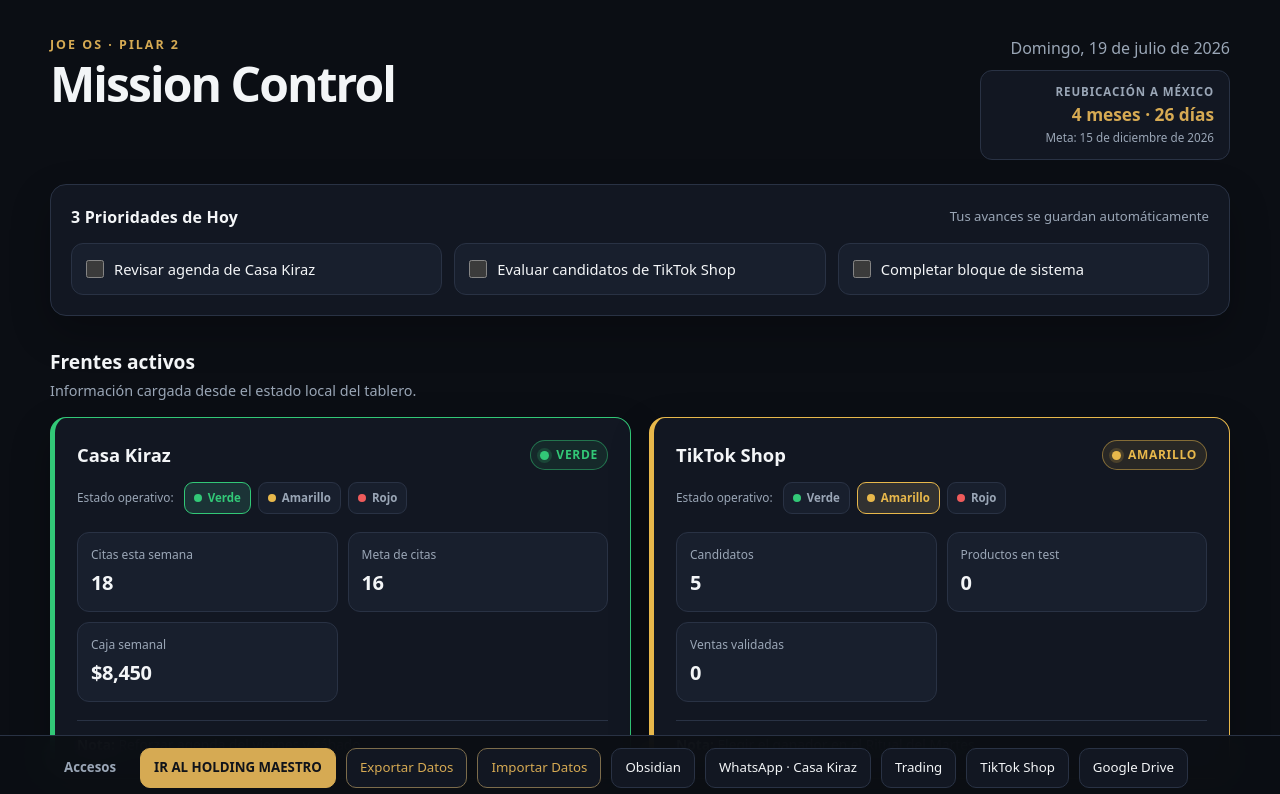
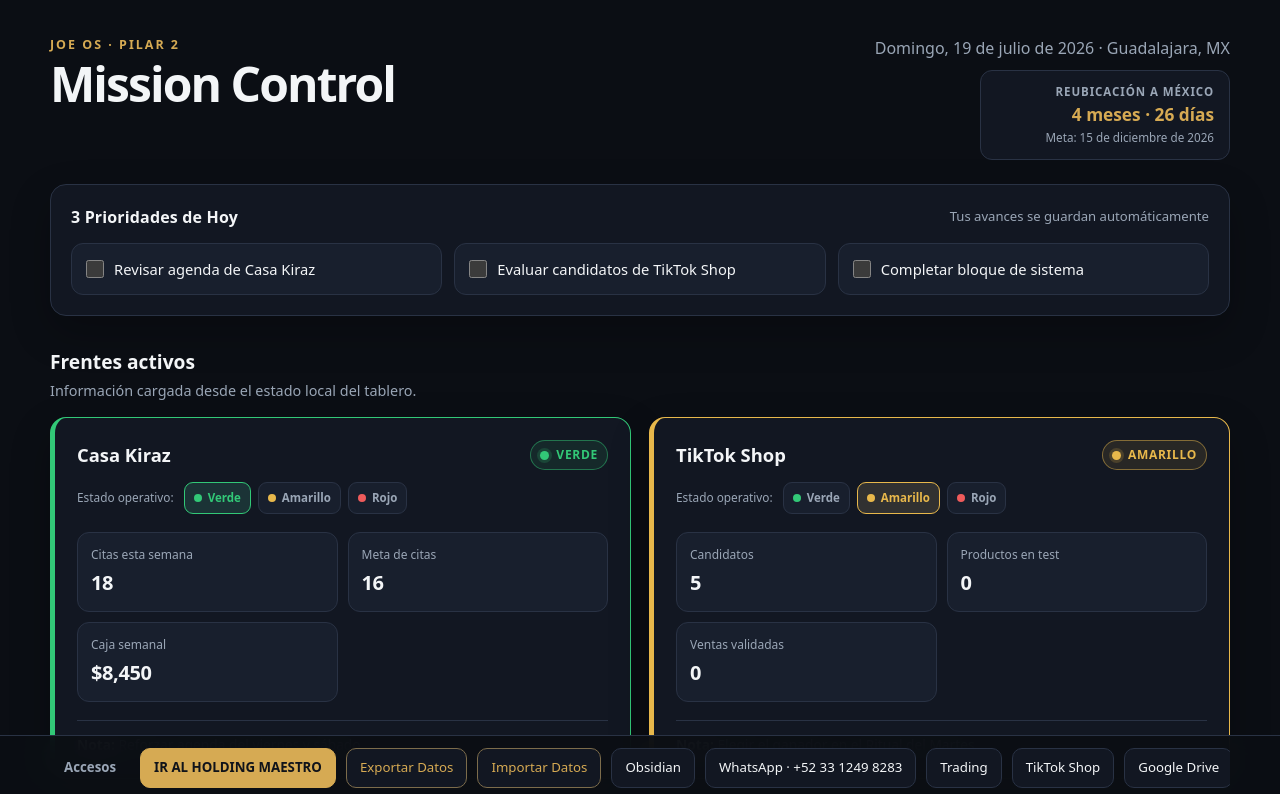
Before and after one commit to lucojoma-byte/mission-control, a plain HTML site: page index.html in a window 1280 px wide. Shown: the top 794 px of the page. Drawn offline with Linux system fonts and the light colour scheme.

Commit message:
Set Guadalajara timezone and WhatsApp label

```diff
--- a/index.html
+++ b/index.html
@@ -609,7 +609,7 @@
       <button class="acceso acceso--respaldo" id="boton-exportar" type="button">Exportar Datos</button>
       <button class="acceso acceso--respaldo" id="boton-importar" type="button">Importar Datos</button>
       <a class="acceso" href="#">Obsidian</a>
-      <a class="acceso" href="https://wa.me/523312498283" target="_blank" rel="noopener noreferrer">WhatsApp · Casa Kiraz</a>
+      <a class="acceso" href="https://wa.me/523312498283" target="_blank" rel="noopener noreferrer">WhatsApp · +52 33 1249 8283</a>
       <a class="acceso" href="#">Trading</a>
       <a class="acceso" href="#">TikTok Shop</a>
       <a class="acceso" href="https://drive.google.com" target="_blank" rel="noopener noreferrer">Google Drive</a>
@@ -625,6 +625,7 @@
        ========================================================== */
 
     const CLAVE_ALMACENAMIENTO = "joe_os_mission_control_v1";
+    const ZONA_HORARIA_OPERATIVA = "America/Mexico_City";
 
     // Estado inicial usado únicamente la primera vez que se abre el tablero.
     const estadoInicial = {
@@ -849,8 +850,21 @@
       return numero.toLocaleString("es-MX");
     }
 
+    function obtenerFechaOperativa() {
+      const partes = new Intl.DateTimeFormat("en-CA", {
+        timeZone: ZONA_HORARIA_OPERATIVA,
+        year: "numeric",
+        month: "numeric",
+        day: "numeric"
+      }).formatToParts(new Date());
+      const valores = Object.fromEntries(partes.map((parte) => [parte.type, parte.value]));
+
+      return new Date(Number(valores.year), Number(valores.month) - 1, Number(valores.day));
+    }
+
     function mostrarFechaActual() {
       const fecha = new Intl.DateTimeFormat("es-MX", {
+        timeZone: ZONA_HORARIA_OPERATIVA,
         weekday: "long",
         day: "numeric",
         month: "long",
@@ -858,7 +872,7 @@
       }).format(new Date());
 
       document.getElementById("fecha-actual").textContent =
-        fecha.charAt(0).toUpperCase() + fecha.slice(1);
+        `${fecha.charAt(0).toUpperCase() + fecha.slice(1)} · Guadalajara, MX`;
     }
 
     function sumarMeses(fecha, cantidad) {
@@ -866,8 +880,7 @@
     }
 
     function actualizarContadorReubicacion() {
-      const ahora = new Date();
-      const hoy = new Date(ahora.getFullYear(), ahora.getMonth(), ahora.getDate());
+      const hoy = obtenerFechaOperativa();
       const fechaObjetivo = new Date(2026, 11, 15);
       const elemento = document.getElementById("contador-reubicacion");
 
```
